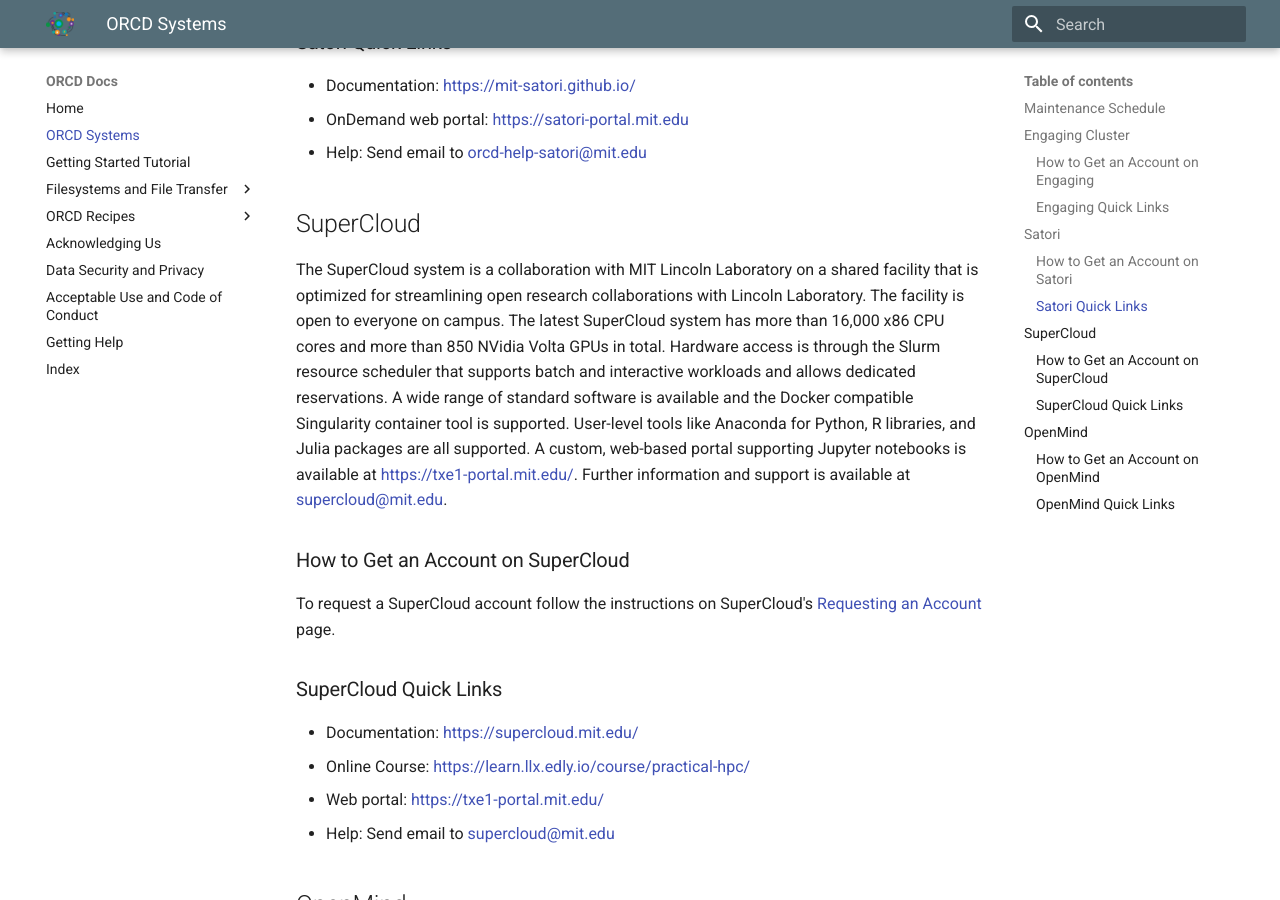
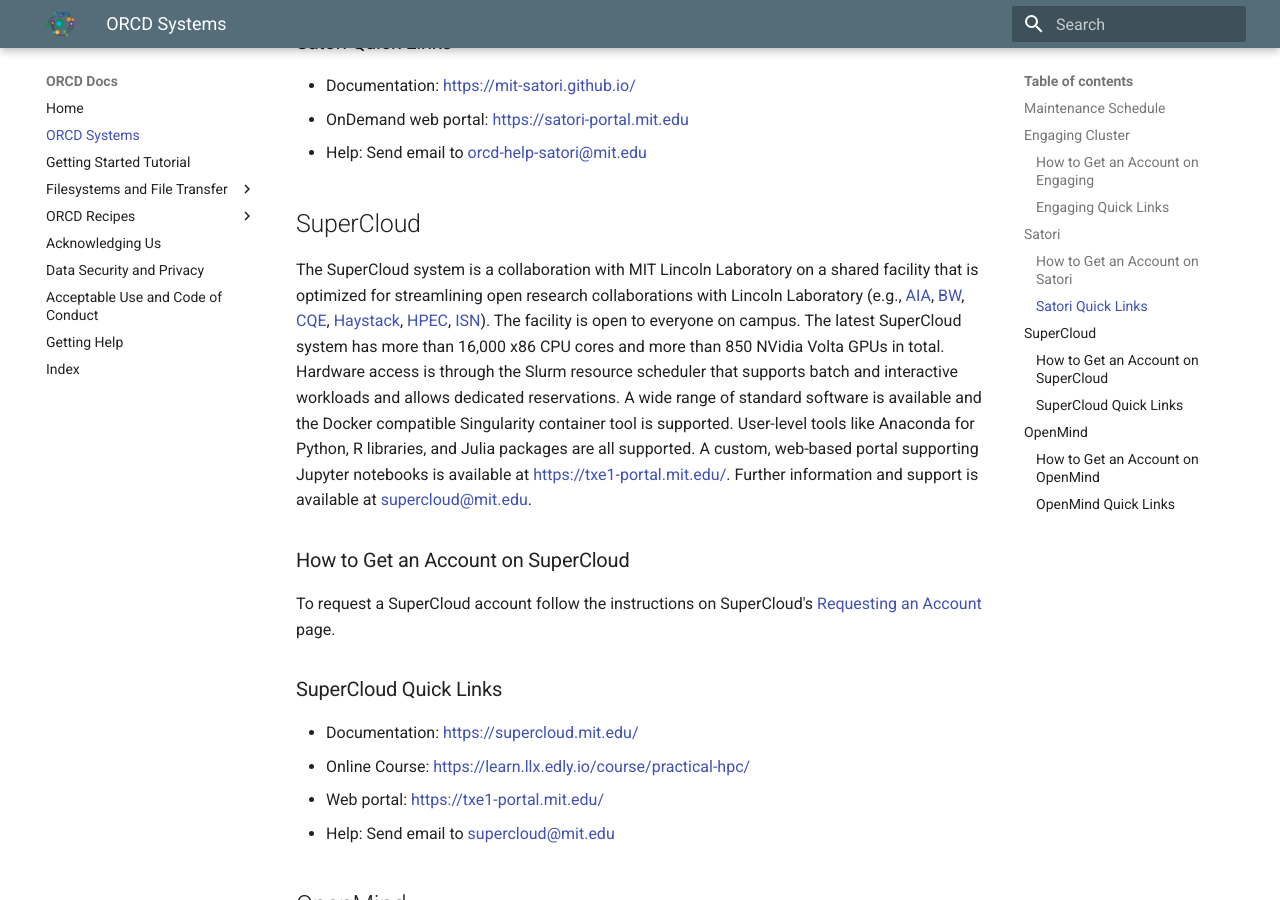
Before and after one commit to mit-orcd/orcd-docs-edit, an MkDocs documentation site: the page built from docs/orcd-systems.md, in a window 1280 px wide and 900 px high, scrolled down 1786 px. Built offline with MkDocs 1.6.1 and Material for MkDocs 9.7.7, drawn with Linux system fonts in a browser that asks for light colours.

Commit message:
adding Lincoln collab projects

```diff
--- a/docs/orcd-systems.md
+++ b/docs/orcd-systems.md
@@ -72,7 +72,7 @@
 ## SuperCloud
 
 The SuperCloud system is a collaboration with MIT Lincoln Laboratory on a shared facility that
-is optimized for streamlining open research collaborations with Lincoln Laboratory. The facility
+is optimized for streamlining open research collaborations with Lincoln Laboratory  (e.g.,  [AIA](https://aia.mit.edu/research/), [BW](https://beaverworks.ll.mit.edu/CMS/bw/collaborators), [CQE](https://cqe.mit.edu/people/), [Haystack](https://www.haystack.mit.edu/haystack-directory/), [HPEC](https://ieee-hpec.org/index.php/technical-committee/), [ISN](https://isn.mit.edu/people)). The facility
 is open to everyone on campus. The latest SuperCloud system has more than 16,000 x86 CPU cores
 and more than 850 NVidia Volta GPUs in total. Hardware access is through the Slurm resource
 scheduler that supports batch and interactive workloads and allows dedicated reservations. A wide
```
